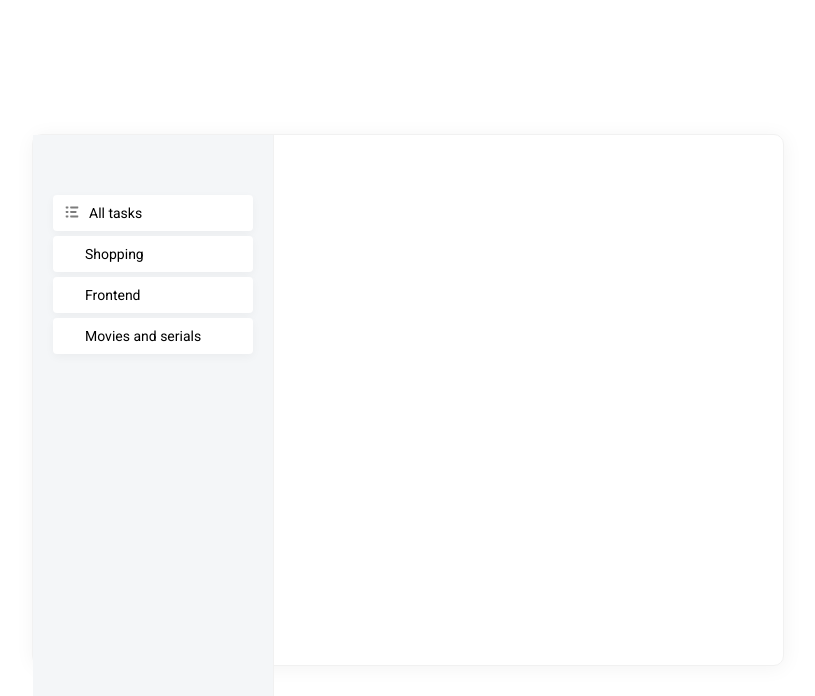
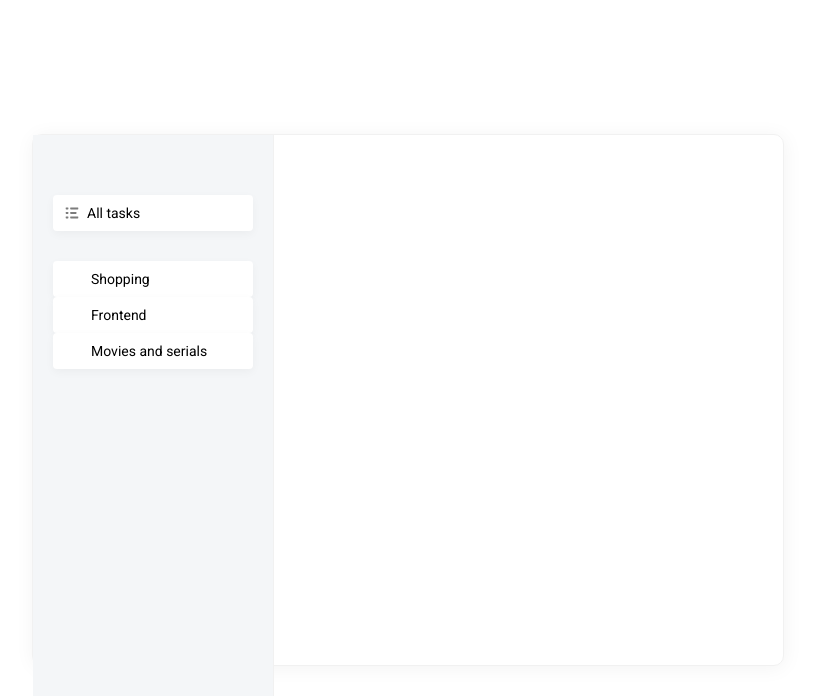
Before and after one commit to VadimKorobec/React-todo-list, a React (Create React App) app: page / in a window 1280 px wide. Shown: the top 696 px of the page, without its empty margins (232-1047 px from the left). Built offline with nearby package versions, Linux system fonts and the light colour scheme.

Commit message:
Update List.scss

```diff
--- a/src/components/List/List.scss
+++ b/src/components/List/List.scss
@@ -1,9 +1,11 @@
 .list {
+  margin-bottom: 30px;
+
   li {
     display: flex;
     align-items: center;
     padding: 10px 12px;
-    margin-bottom: 5px;
+
     cursor: pointer;
 
     &.active {
@@ -13,7 +15,28 @@
     }
 
     i {
-      margin-right: 10px;
+      display: inline-flex;
+      margin-right: 8px;
+    }
+
+    .badge {
+      width: 10px;
+      height: 10px;
+      border-radius: 30px;
+      position: relative;
+      left: 5px;
+
+      &--green {
+        background-color: #42b883;
+      }
+
+      &--blue {
+        background-color: #64c4ed;
+      }
+
+      &--pink {
+        background-color: #ffbbcc;
+      }
     }
   }
 }
```
